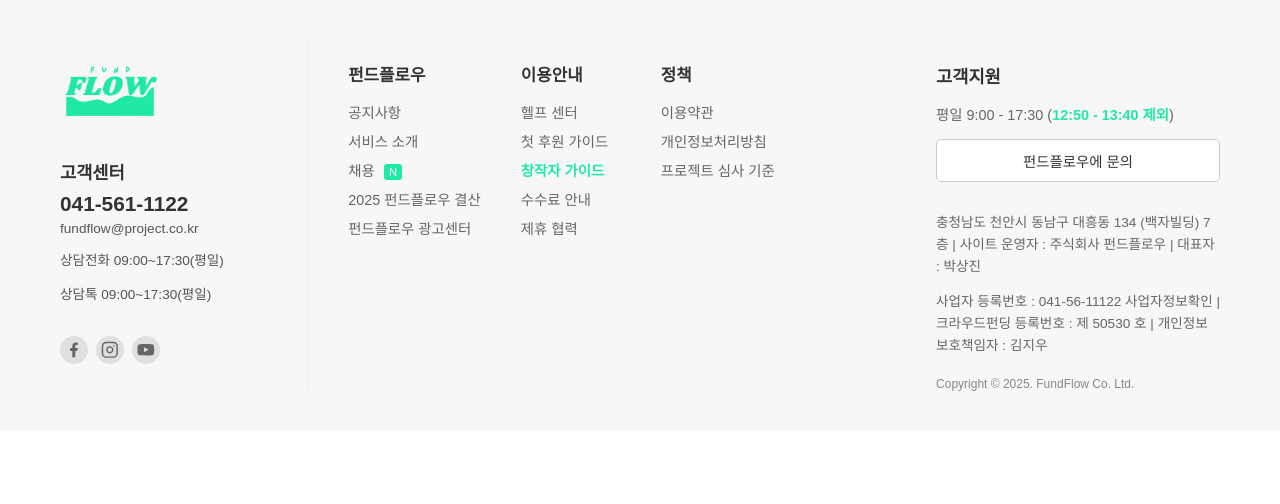
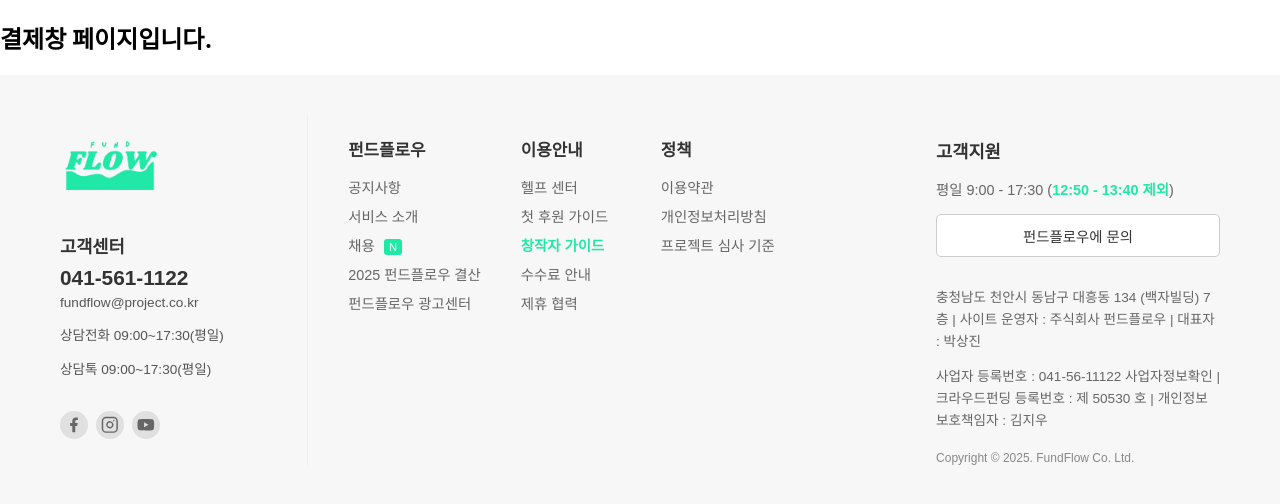
Before and after one commit to KJW-623/First-teamProject, a React (Create React App) app: page /Payment in a window 1280 px wide. Shown: the top 504 px of the page. Built offline with nearby package versions, Linux system fonts and the light colour scheme.

Commit message:
결제창 생성 준비

```diff
--- a/src/App.js
+++ b/src/App.js
@@ -7,7 +7,7 @@ import { useState, useEffect } from "react";
 import PageLoading from "./pageLoading/PL";
 import InfoBanner from "./informationBanner/infoBanner";
 import HelpCenterPage from "./customerservice/HelpCenterPage";
-import Payment from "./payment/Payment";
+import PaymentPage from "./payment/PaymentPage";
 import Community from "./community/Community";
 import ProjectForm from "./create/ProjectForm";
 
@@ -32,7 +32,7 @@ function App() {
                 <Route path="/FoundPW" element={<FoundPW />} />
                 <Route path="/HelpCenter" element={<HelpCenterPage />} />
                 <Route path="/ProjectCreate" element={<ProjectForm />} />
-                <Route path="/project-payment" element={<Payment />} />
+                <Route path="/Payment" element={<PaymentPage />} />
                 <Route path="/creator-community" element={<Community />} />
             </Routes>
             <InfoBanner />
--- a/src/payment/Payment.js
+++ b/src/payment/PaymentPage.js
@@ -1,10 +1,10 @@
-import './Payment.css';
+import './PaymentPage.css';
 
-function Payment() {
+function PaymentPage() {
     return (
         <div>
             <h2>결제창 페이지입니다.</h2>
         </div>
     )
 }
-export default Payment;
+export default PaymentPage;
```
Also changed, not shown: src/header/header.css (deleted), src/header/header.js (deleted), src/payment/Payment.css (deleted), src/payment/PaymentPage.css (added).
